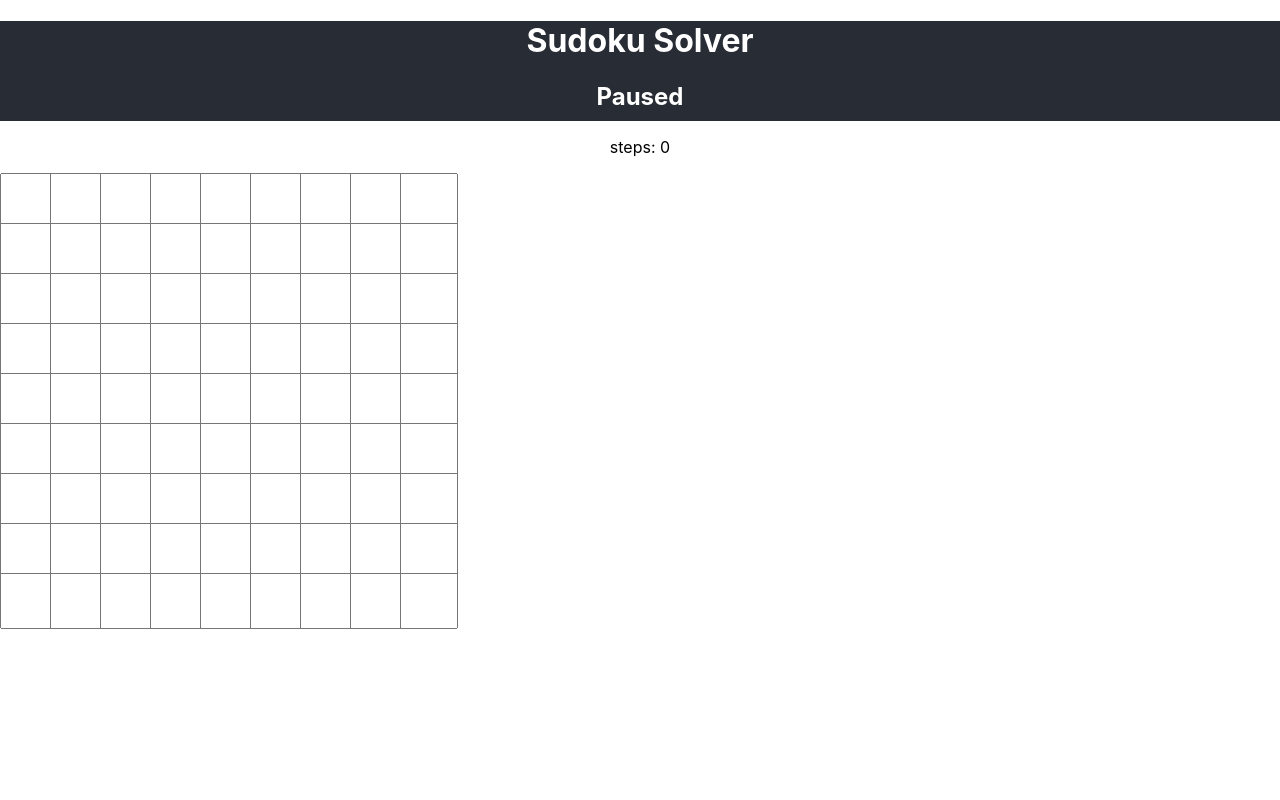
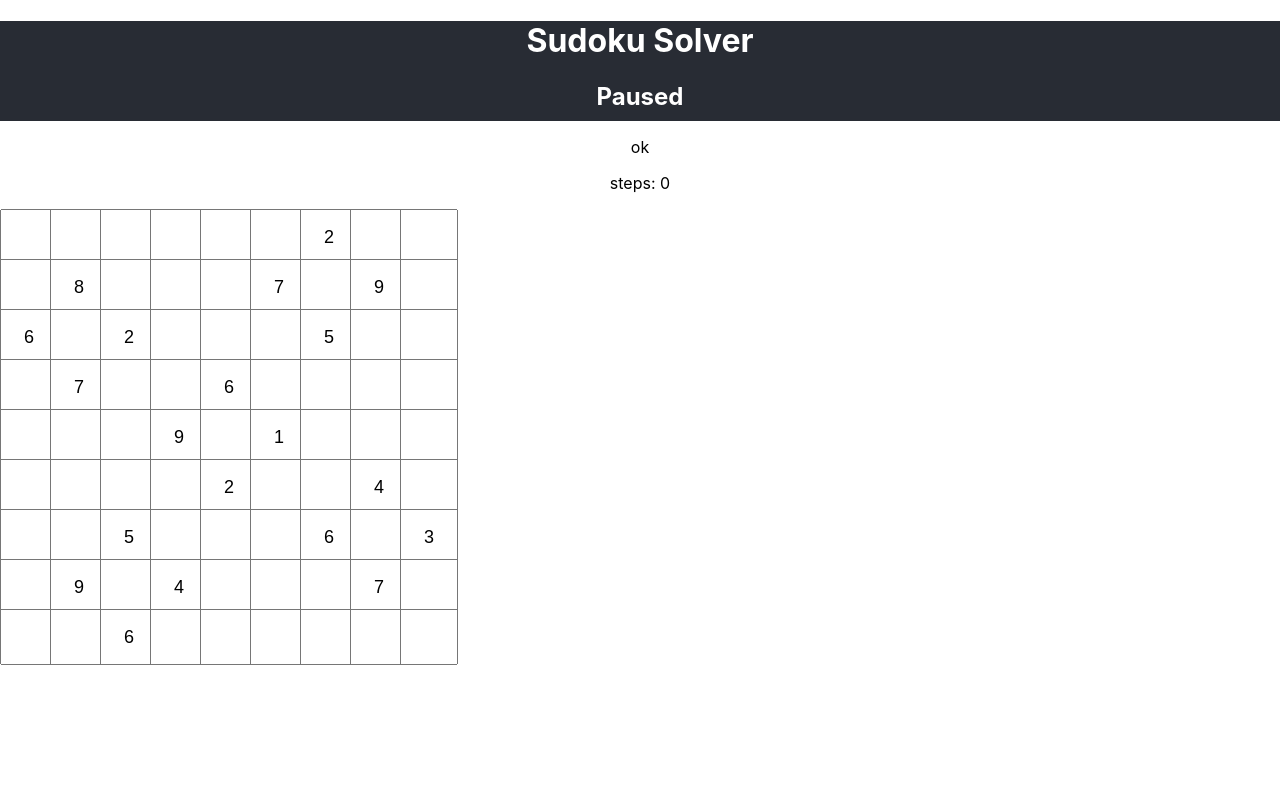
Before and after one commit to Daniel-Huang98/sudoku, a React (Create React App) app: page / in a window 1280 px wide. Shown: the top 800 px of the page. Built offline with nearby package versions, Linux system fonts and the light colour scheme.

Commit message:
works but unoptimised

```diff
--- a/src/App.tsx
+++ b/src/App.tsx
@@ -1,28 +1,26 @@
-import React, { useEffect, FormEvent } from "react";
+import React, { useEffect } from "react";
 import Board from "./components/Board";
 import "./css/App.css";
 import { clearBoard } from "./Constants";
+import { validInput, guess, IGuess, mergeBoard } from "./helpers";
 
 const App = () => {
   const [counter, setCounter] = React.useState(0);
   const [play, setPlay] = React.useState(false);
   const [input, setInput] = React.useState(clearBoard);
   const [invalid, setInvalid] = React.useState(false);
-
-  console.log(input);
+  const [lastStep, setLastStep] = React.useState<Array<IGuess>>([]);
+  const [done, setDone] = React.useState(false);
 
   useEffect(() => {
     setTimeout(() => {
       if (play) {
-        setCounter(counter + 1);
+        setLastStep(guess([...lastStep], [...input]));
       }
-    }, 1000);
+    }, 1);
   });
 
   const EnterBoard = (event: any) => {
-    console.log(event.target.id);
-    console.log(event.target.value);
-    console.log("entered");
     const pos = event.target.id.split(" ");
     var inputCopy = [...input];
     inputCopy[Number(pos[1]) - 1][Number(pos[0]) - 1] = Number(
@@ -38,9 +36,24 @@ const App = () => {
         <h2>{play ? "Solving" : "Paused"}</h2>
       </header>
       <div className="body">
+        <p>{invalid ? "invalid" : "ok"}</p>
         <p>steps: {counter}</p>
-        <Board EnterBoard={EnterBoard} play={play} />
-        <div id="start" onClick={() => setPlay(true)}>
+        <Board
+          EnterBoard={EnterBoard}
+          play={play}
+          board={mergeBoard(lastStep, input)}
+        />
+        <div
+          id="start"
+          onClick={() => {
+            if (!validInput(input)) {
+              setInvalid(true);
+              return;
+            }
+            setInvalid(false);
+            setPlay(true);
+          }}
+        >
           Start
         </div>
         <div id="start" onClick={() => setPlay(false)}>
--- a/src/Constants.tsx
+++ b/src/Constants.tsx
@@ -1,4 +1,4 @@
-export const clearBoard = [
+export const clearBoard2 = [
   [0, 0, 0, 0, 0, 0, 0, 0, 0],
   [0, 0, 0, 0, 0, 0, 0, 0, 0],
   [0, 0, 0, 0, 0, 0, 0, 0, 0],
@@ -9,3 +9,15 @@ export const clearBoard = [
   [0, 0, 0, 0, 0, 0, 0, 0, 0],
   [0, 0, 0, 0, 0, 0, 0, 0, 0]
 ];
+
+export const clearBoard = [
+  [0, 0, 0, 0, 0, 0, 2, 0, 0],
+  [0, 8, 0, 0, 0, 7, 0, 9, 0],
+  [6, 0, 2, 0, 0, 0, 5, 0, 0],
+  [0, 7, 0, 0, 6, 0, 0, 0, 0],
+  [0, 0, 0, 9, 0, 1, 0, 0, 0],
+  [0, 0, 0, 0, 2, 0, 0, 4, 0],
+  [0, 0, 5, 0, 0, 0, 6, 0, 3],
+  [0, 9, 0, 4, 0, 0, 0, 7, 0],
+  [0, 0, 6, 0, 0, 0, 0, 0, 0]
+];
--- a/src/components/Board.tsx
+++ b/src/components/Board.tsx
@@ -5,6 +5,7 @@ import NumberInput from "./NumberInput";
 interface IBoard {
   EnterBoard(event: any): void;
   play: boolean;
+  board: Array<Array<number>>;
 }
 
 const Board: React.FC<IBoard> = props => {
@@ -18,6 +19,7 @@ const Board: React.FC<IBoard> = props => {
           y={y}
           EnterBoard={props.EnterBoard}
           play={props.play}
+          input={props.board[y - 1][x - 1]}
         />
       );
     }
--- a/src/components/NumberInput.tsx
+++ b/src/components/NumberInput.tsx
@@ -24,6 +24,7 @@ const NumberInput: React.FC<INumberInput> = props => {
       id={`${props.x} ${props.y}`}
       onChange={props.EnterBoard}
       readOnly={props.play}
+      value={props.input === 0 ? undefined : props.input}
     />
   );
 };
--- a/src/helpers.tsx
+++ b/src/helpers.tsx
@@ -1,8 +1,4 @@
 export const validInput = (board: Array<Array<number>>): boolean => {
-  //check rows
-  //check columns
-  //check diagonal
-  console.log(board);
   const rows = checkRows(board);
   const columns = checkColumns(board);
   return rows && columns;
@@ -10,10 +6,11 @@ export const validInput = (board: Array<Array<number>>): boolean => {
 
 const checkRows = (board: Array<Array<number>>): boolean => {
   for (var y = 0; y < 9; y++) {
-    var dict = {};
+    var dict: { [val: number]: boolean } = {};
     for (var x = 0; x < 9; x++) {
       const num = board[y][x];
-      if (dict[num]) {
+
+      if (dict[num] && num !== 0) {
         return false;
       }
       dict[num] = true;
@@ -24,10 +21,11 @@ const checkRows = (board: Array<Array<number>>): boolean => {
 
 const checkColumns = (board: Array<Array<number>>): boolean => {
   for (var x = 0; x < 9; x++) {
-    var dict = {};
+    var dict: { [val: number]: boolean } = {};
     for (var y = 0; y < 9; y++) {
       const num = board[y][x];
-      if (dict[num]) {
+
+      if (dict[num] && num !== 0) {
         return false;
       }
       dict[num] = true;
@@ -35,3 +33,65 @@ const checkColumns = (board: Array<Array<number>>): boolean => {
   }
   return true;
 };
+
+interface IPos {
+  x: number;
+  y: number;
+}
+
+export interface IGuess {
+  x: number;
+  y: number;
+  value: number;
+}
+
+export const guess = (input: Array<IGuess>, board: Array<Array<number>>) => {
+  var guess = [...input];
+  var currBoard = mergeBoard(guess, board);
+  //get last guess
+
+  if (validInput(currBoard) || guess.length === 0) {
+    for (var y = 0; y < 9; y++) {
+      for (var x = 0; x < 9; x++) {
+        if (currBoard[y][x] === 0) {
+          guess.push({ x, y, value: 1 });
+          return guess;
+        }
+      }
+    }
+  } else {
+    guess[guess.length - 1].value++;
+    if (guess[guess.length - 1].value > 9) {
+      guess.pop();
+      if (guess.length !== 0) {
+        guess[guess.length - 1].value++;
+        while (guess[guess.length - 1].value++ >= 9) {
+          guess.pop();
+        }
+      }
+    }
+  }
+  return guess;
+};
+
+export const mergeBoard = (
+  guess: Array<IGuess>,
+  board: Array<Array<number>>
+): Array<Array<number>> => {
+  var newBoard = [];
+
+  for (var i = 0; i < board.length; i++) {
+    newBoard.push([...board[i]]);
+  }
+
+  if (guess.length === 0) {
+    return newBoard;
+  }
+
+  for (var itr = 0; itr < guess.length; itr++) {
+    const val = guess[itr];
+    newBoard[val.y][val.x] = val.value;
+  }
+
+  return newBoard;
+};
```
